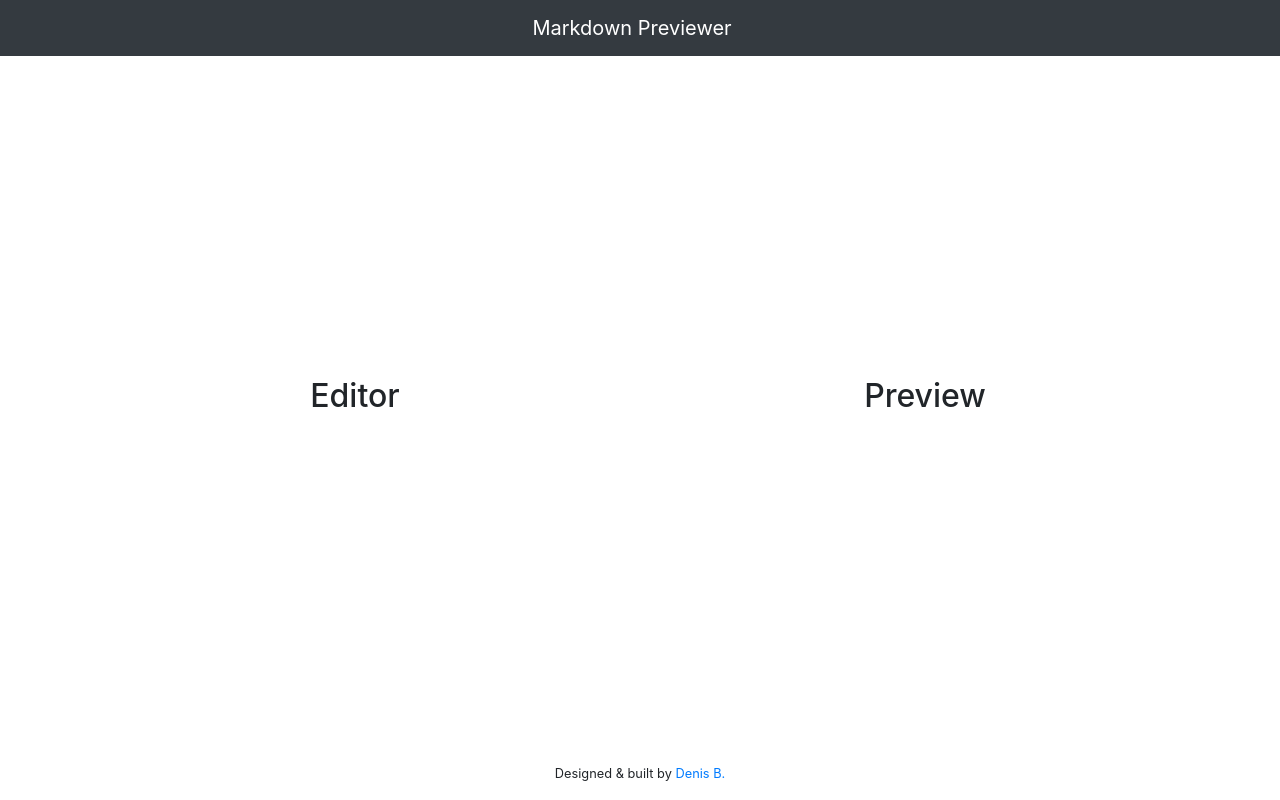
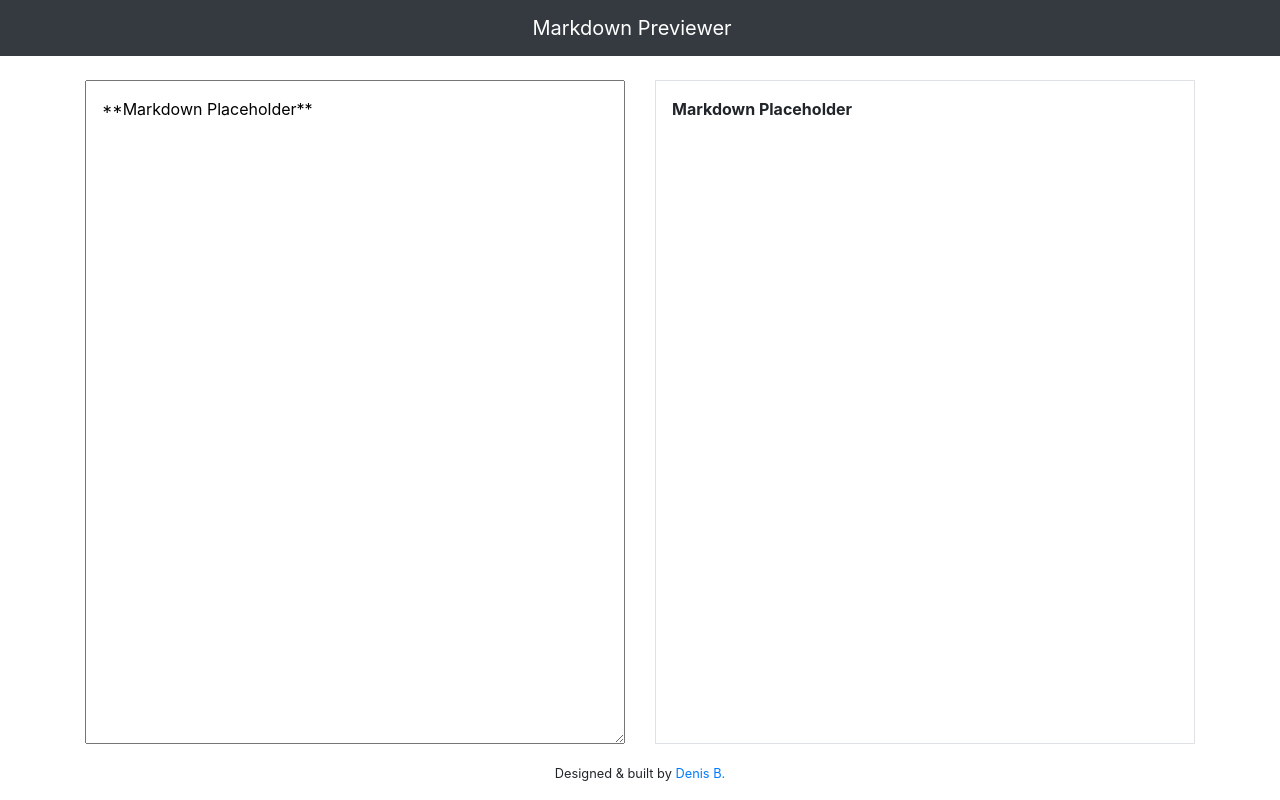
Before and after one commit to kaizen-design/markdown-previewer, a React (Create React App) app: page / in a window 1280 px wide. Built offline with nearby package versions, Linux system fonts and the light colour scheme.

Commit message:
Marked hooked up

```diff
--- a/package.json
+++ b/package.json
@@ -4,6 +4,7 @@
   "private": true,
   "dependencies": {
     "bootstrap": "^4.3.1",
+    "marked": "^0.7.0",
     "node-sass": "^4.13.0",
     "react": "^16.12.0",
     "react-dom": "^16.12.0",
--- a/src/App.js
+++ b/src/App.js
@@ -1,26 +1,46 @@
 import React from 'react';
 import './scss/App.scss';
+import marked from 'marked';
+
+marked.setOptions({
+  breaks: true,
+});
 
 class App extends React.Component {
+  constructor(props) {
+    super(props);
+    this.state =  {
+      markdown: '**Markdown Placeholder**'
+    };
+    this.handleChange = this.handleChange.bind(this);
+  }
+  handleChange(e) {
+    this.setState({
+      markdown: e.target.value
+    });
+  }
   render() {
     return (
       <div className="h-100 d-flex flex-column justify-content-between">
         <nav className="navbar justify-content-center navbar-dark bg-dark">
-          <a className="navbar-brand" href="#">Markdown Previewer</a>
+          <a className="navbar-brand" href="/">Markdown Previewer</a>
         </nav>
-        <main role="main" className="App container my-auto">
+        <main role="main" className="App container my-auto pt-4">
           <div className="row h-100">
             <div className="col-lg-6 h-100 d-flex align-items-center justify-content-center">
-              <h2>Editor</h2>
+              <Editor markdown={this.state.markdown}
+                      onChange={this.handleChange} />
             </div>
             <div className="col-lg-6 h-100 d-flex align-items-center justify-content-center">
-              <h2>Preview</h2>
+              <Preview markdown={this.state.markdown} />
             </div>
           </div>
         </main>
         <footer className="text-center py-3">
           <div className="container">
-            <small>Designed & built by <a href="#" target="_blank">Denis B.</a></small>
+            <small>
+              Designed & built by <a href="https://github.com/kaizen-design" target="_blank" rel="noopener noreferrer">Denis B.</a>
+            </small>
           </div>
         </footer>
       </div>
@@ -28,4 +48,20 @@ class App extends React.Component {
   }
 }
 
+const Editor = (props) => {
+  return (
+    <textarea id="editor"
+              className="h-100 w-100 p-3"
+              value={props.markdown}
+              onChange={props.onChange}/>
+  )
+};
+
+const Preview = (props) => {
+  return (
+    <div id="preview"
+         className="h-100 w-100 p-3 border" dangerouslySetInnerHTML={{__html: marked(props.markdown)}} />
+  )
+};
+
 export default App;
```
Also changed, not shown: 1 other file (tests, documents, lock files or other folders).
